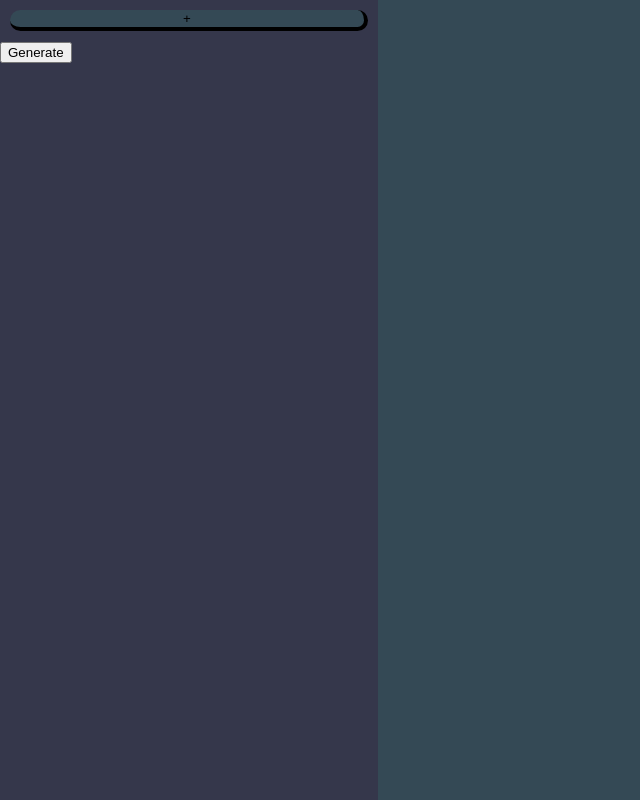
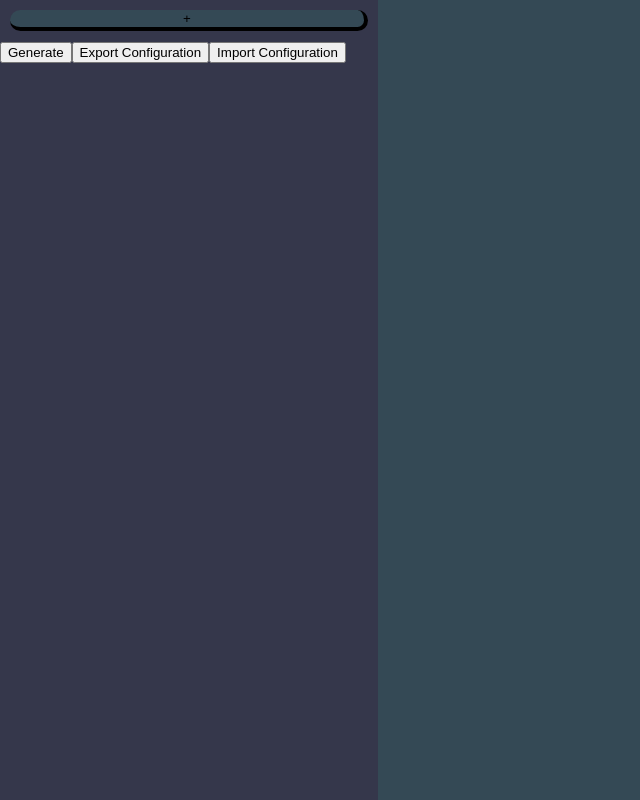
Before and after one commit to Kimbix/HorariosPlusPlus, a React (Create React App) app: page / in a window 1280 px wide. Shown: the whole page, without its empty margins (0-640 px from the left). Built offline with nearby package versions, Linux system fonts and the light colour scheme.

Commit message:
feat: added quick and dirt import and export option

```diff
--- a/src/App.tsx
+++ b/src/App.tsx
@@ -346,6 +346,16 @@ function App() {
 		setGenerated(gen)
 	}
 
+	function exportConfiguration() {
+		navigator.clipboard.writeText(JSON.stringify(courses))
+	}
+
+	function importConfiguration() {
+		const courses: string = prompt("Paste the configuration json") ?? "[]"
+		const coursesObject: Course[] = JSON.parse(courses)
+		setCourses(coursesObject)
+	}
+
 	return <div className="main-container">
 		<div className="split-30-70">
 			<div className="up-down-flex background">
@@ -355,6 +365,8 @@ function App() {
 				</div>
 				<div>
 					<button onClick={generate} >Generate</button>
+					<button onClick={exportConfiguration} >Export Configuration</button>
+					<button onClick={importConfiguration} >Import Configuration</button>
 				</div>
 			</div>
 			<div className="generated-container">
```
